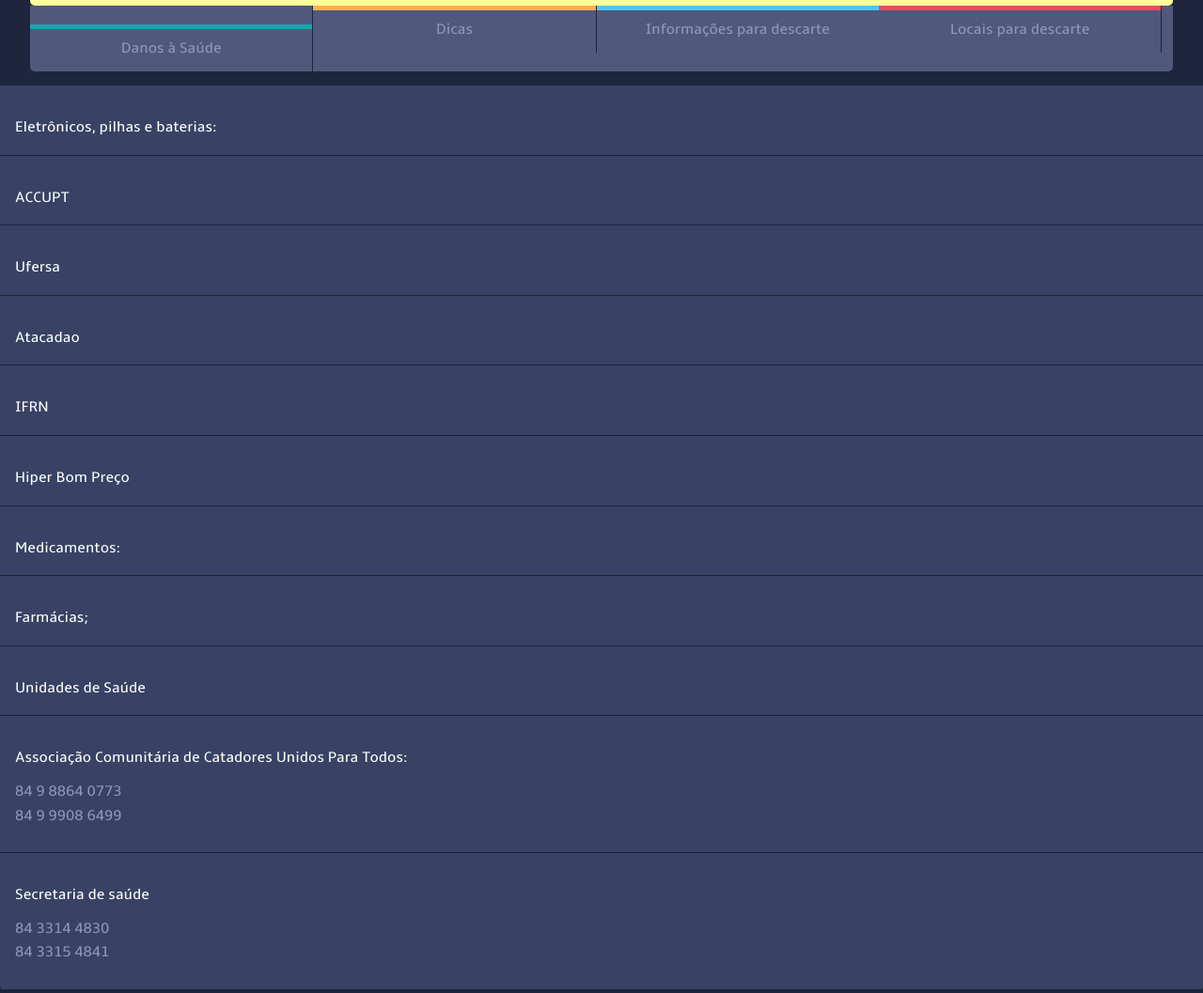
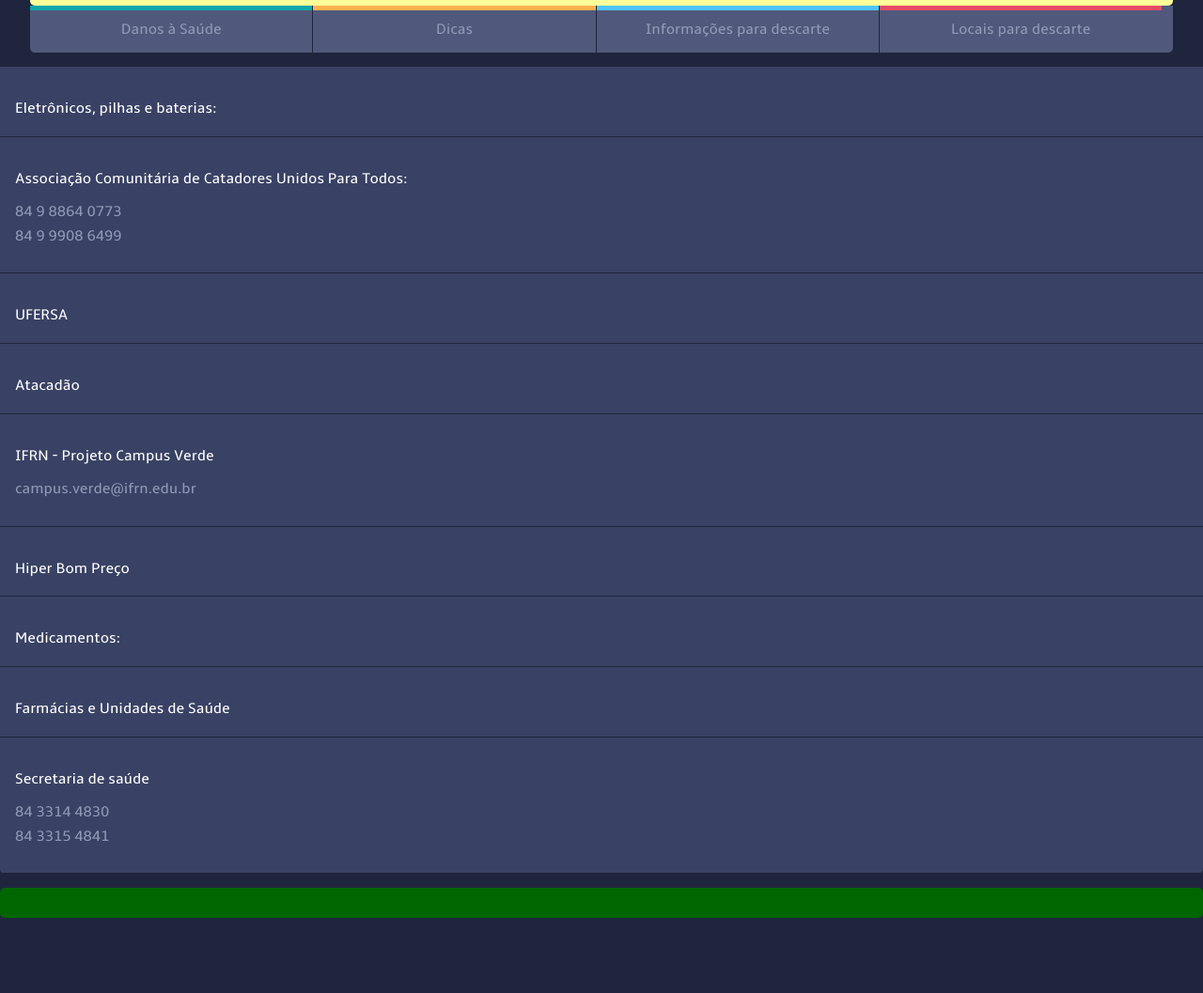
Before and after one commit to ramondomiingos/eco, a website: page Ecogreen/www/locais.html in a window 1280 px wide. Shown: the part 1199-2256 px from the top of the page at 94% size. After the commit the page ends 2191 px from the top, so only its background shows below. Drawn offline with Linux system fonts and the light colour scheme.

Commit message:
atualizaçã
atualização do locais e acentos

```diff
--- a/Ecogreen/www/locais.html
+++ b/Ecogreen/www/locais.html
@@ -62,7 +62,7 @@
 	    		 </div>
 	    		 ----->
 	    		 <div class="chart">
-                    <a href="index.html"><img src="images/1.png" alt="" />
+                    <img src="images/1.png" alt="" />
 		                  <div class="diagram">
 		                 </div>
 		               <!----
@@ -99,19 +99,19 @@
 
 
                   <li>  Eletrônicos, pilhas e baterias:
-                    <li>ACCUPT
-                    <li>Ufersa
-                  <li>  Atacadao
-                    <li>IFRN
+                    <li>Associação Comunitária de Catadores Unidos Para Todos:
+                    <span> 84 9 8864 0773<br> 84 9 9908 6499</span></li>
+                    <li>UFERSA
+                  <li>  Atacadão
+                    <li>IFRN - Projeto Campus Verde
+                       <span>campus.verde@ifrn.edu.br</span>
                     <li>Hiper Bom Preço
 
 
                     <li>Medicamentos:
-                    <li>Farmácias;
-                    <li>Unidades de Saúde
+                    <li>Farmácias e Unidades de Saúde
 
-                      <li>Associação Comunitária de Catadores Unidos Para Todos:
-                   <span> 84 9 8864 0773<br> 84 9 9908 6499</span></li>
+
 
 
                   <li>Secretaria de saúde
```
Also changed, not shown: Ecogreen/www/index.html (+2 -1 lines), Ecogreen/www/infor.html (+2 -7 lines), Ecogreen/www/meio.html (+2 -7 lines), Ecogreen/www/saude.html (+1 -1 lines).
